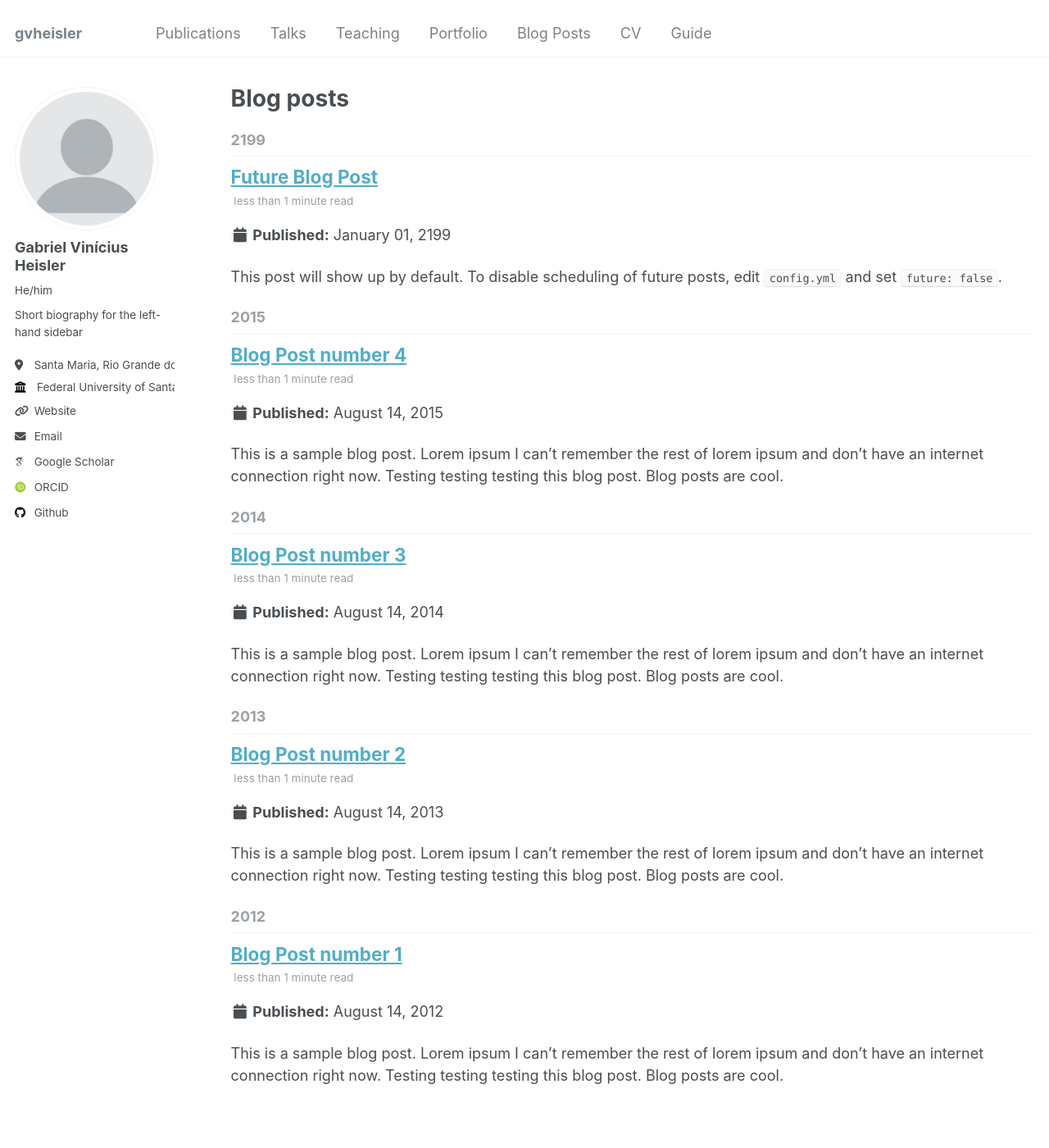
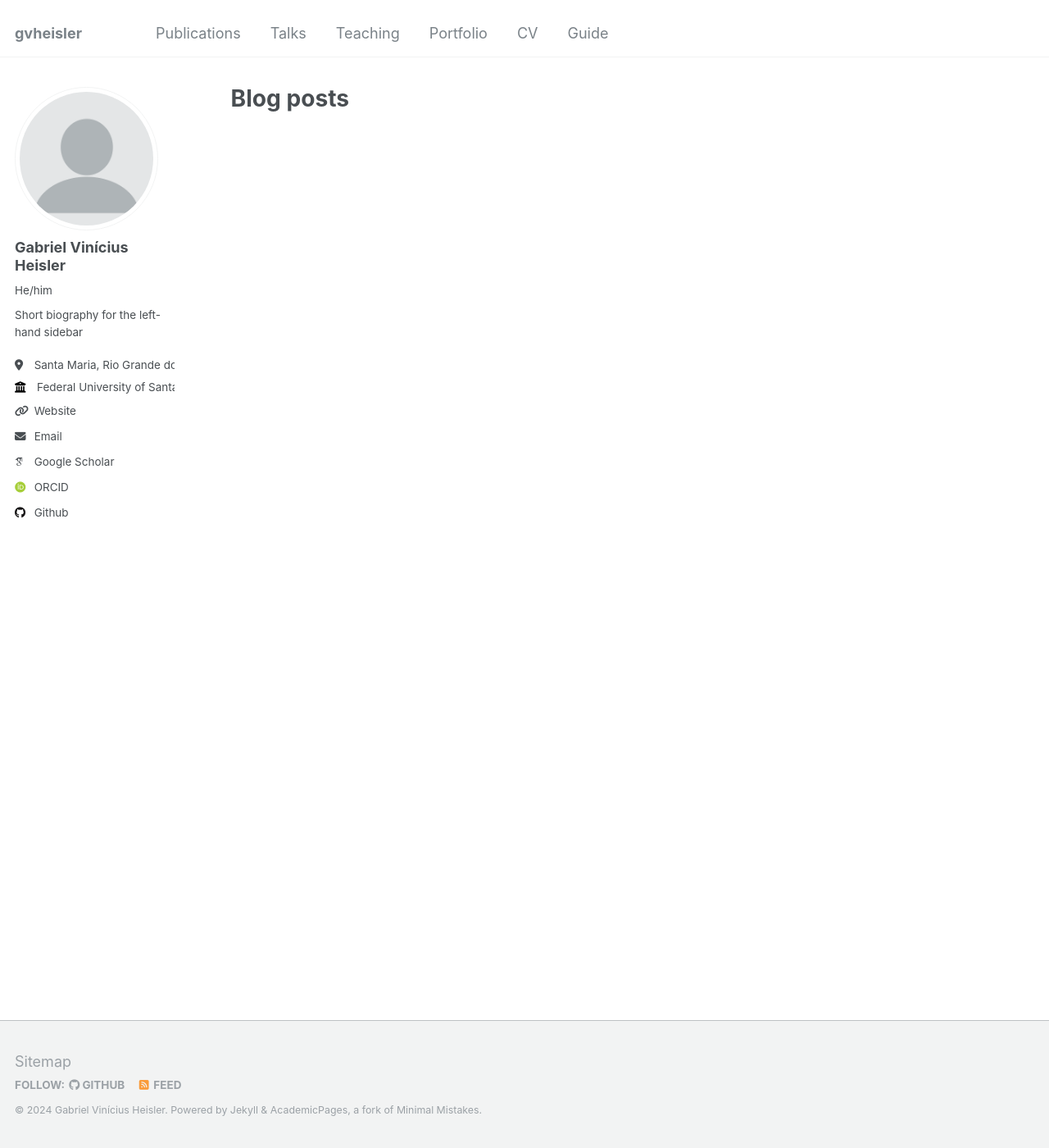
Before and after one commit to gvheisler/gvheisler.github.io, a Jekyll site: the page built from _pages/year-archive.html, in a window 1280 px wide and 1400 px high. Shown: the whole window at 82% size. Built offline with Jekyll 4.4.1, drawn with Linux system fonts in a browser that asks for light colours; some web fonts are replaced.

Commit message:
navigation changed

```diff
--- a/_data/navigation.yml
+++ b/_data/navigation.yml
@@ -17,9 +17,6 @@ main:
   - title: "Portfolio"
     url: /portfolio/
 
-  - title: "Blog Posts"
-    url: /year-archive/
-
   - title: "CV"
     url: /cv/
 
--- a/_posts/2012-08-14-blog-post-1.md
+++ /dev/null
@@ -1,20 +0,0 @@
----
-title: 'Blog Post number 1'
-date: 2012-08-14
-permalink: /posts/2012/08/blog-post-1/
-tags:
-  - cool posts
-  - category1
-  - category2
----
-
-This is a sample blog post. Lorem ipsum I can't remember the rest of lorem ipsum and don't have an internet connection right now. Testing testing testing this blog post. Blog posts are cool.
-
-Headings are cool
-======
-
-You can have many headings
-======
-
-Aren't headings cool?
-------
--- a/_posts/2013-08-14-blog-post-2.md
+++ /dev/null
@@ -1,20 +0,0 @@
----
-title: 'Blog Post number 2'
-date: 2013-08-14
-permalink: /posts/2013/08/blog-post-2/
-tags:
-  - cool posts
-  - category1
-  - category2
----
-
-This is a sample blog post. Lorem ipsum I can't remember the rest of lorem ipsum and don't have an internet connection right now. Testing testing testing this blog post. Blog posts are cool.
-
-Headings are cool
-======
-
-You can have many headings
-======
-
-Aren't headings cool?
-------
--- a/_posts/2014-08-14-blog-post-3.md
+++ /dev/null
@@ -1,20 +0,0 @@
----
-title: 'Blog Post number 3'
-date: 2014-08-14
-permalink: /posts/2014/08/blog-post-3/
-tags:
-  - cool posts
-  - category1
-  - category2
----
-
-This is a sample blog post. Lorem ipsum I can't remember the rest of lorem ipsum and don't have an internet connection right now. Testing testing testing this blog post. Blog posts are cool.
-
-Headings are cool
-======
-
-You can have many headings
-======
-
-Aren't headings cool?
-------
--- a/_posts/2199-01-01-future-post.md
+++ /dev/null
@@ -1,11 +0,0 @@
----
-title: 'Future Blog Post'
-date: 2199-01-01
-permalink: /posts/2012/08/blog-post-4/
-tags:
-  - cool posts
-  - category1
-  - category2
----
-
-This post will show up by default. To disable scheduling of future posts, edit `config.yml` and set `future: false`.
```
Also changed, not shown: _posts/2015-08-14-blog-post-4.md (deleted, +0 -20 lines).
